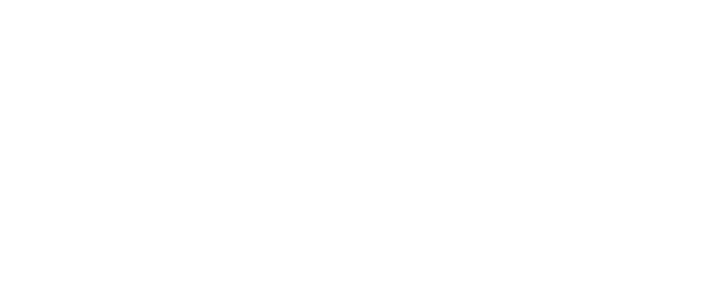
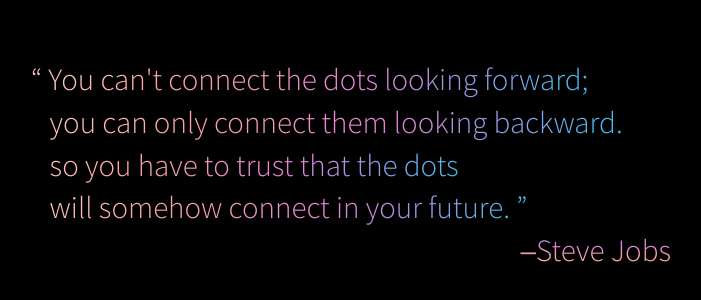
Before and after one commit to margo-ai/apple_iphone_landing_page, a React (Create React App) app: page / in a window 1280 px wide. Shown: the part 234-534 px from the top of the page, without its empty margins (289-990 px from the left). Built offline with nearby package versions, Linux system fonts and the light colour scheme.

Commit message:
created quote section

```diff
--- a/src/App.js
+++ b/src/App.js
@@ -1,11 +1,13 @@
+import Quote from "./sections/Quote";
 import { GlobalStyle } from "./styles/GlobalStyle";
 
 
 function App() {
   return (
-    <>
+	<>
 		<GlobalStyle />
-    </>
+		<Quote />
+	</>
   );
 }
 
--- a/src/sections/Quote.js
+++ b/src/sections/Quote.js
@@ -1,9 +1,76 @@
-import React from 'react'
+import React from 'react';
+import styled, { keyframes } from 'styled-components';
+
+const Section = styled.section`
+    width: 100vw;
+    height: 100vh;
+    position: relative;
+
+    display: flex;
+    justify-content: center;
+    align-items: center;
+
+    background-color: var(--dark);
+    color: var(--white);
+`;
+
+const TextContainer = styled.div`
+    width: 100vw;
+    height: 100vh;
+
+    display: flex;
+    flex-direction: column;
+    justify-content: center;
+    align-items: center;
+`;
+
+const moveUp = keyframes`
+    100%{
+        transform: translateY(0);
+    }
+`;
+
+const Text = styled.p`
+    width: 50%;
+    font-size: var(--fontlg);
+    position: relative;
+    height: var(--fontmd);
+    overflow: hidden;
+
+    span{
+        position: absolute;
+        transform: translateY(3rem);
+        animation-name: ${moveUp};
+        animation-duration: 2.5s;
+        animation-timing-function: ease;
+        animation-fill-mode: forwards;
+        animation-delay: ${props => props.delay};
+        font-family: var(--fontL);
+        background-image: linear-gradient(-45deg, var(--gradient));
+        background-clip: text;
+        -webkit-background-clip: text;
+        -webkit-text-fill-color: transparent;
+    }
+
+    .author{
+        width: 100%;
+        text-align: end;
+        background-image: linear-gradient(-180deg, var(--gradient));
+    }
+`;
 
 const Quote = () => {
-  return (
-    <div>Quote</div>
-  )
+    return (
+        <Section>
+            <TextContainer>
+               <Text delay="0s"> <span>&#8220; You can't connect the dots looking forward;</span> </Text>
+               <Text delay="0.4s"> <span>&nbsp;&nbsp;&nbsp;you can only connect them looking backward.</span> </Text>
+               <Text delay="0.8s"> <span>&nbsp;&nbsp;&nbsp;so you have to trust that the dots</span> </Text>
+               <Text delay="1.2s"> <span>&nbsp;&nbsp;&nbsp;will somehow connect in your future. &#8221;</span> </Text>
+               <Text delay="1.6s"> <span className='author'>&#x23AF;Steve Jobs</span> </Text>
+            </TextContainer>
+        </Section>
+    )
 }
 
 export default Quote
```
